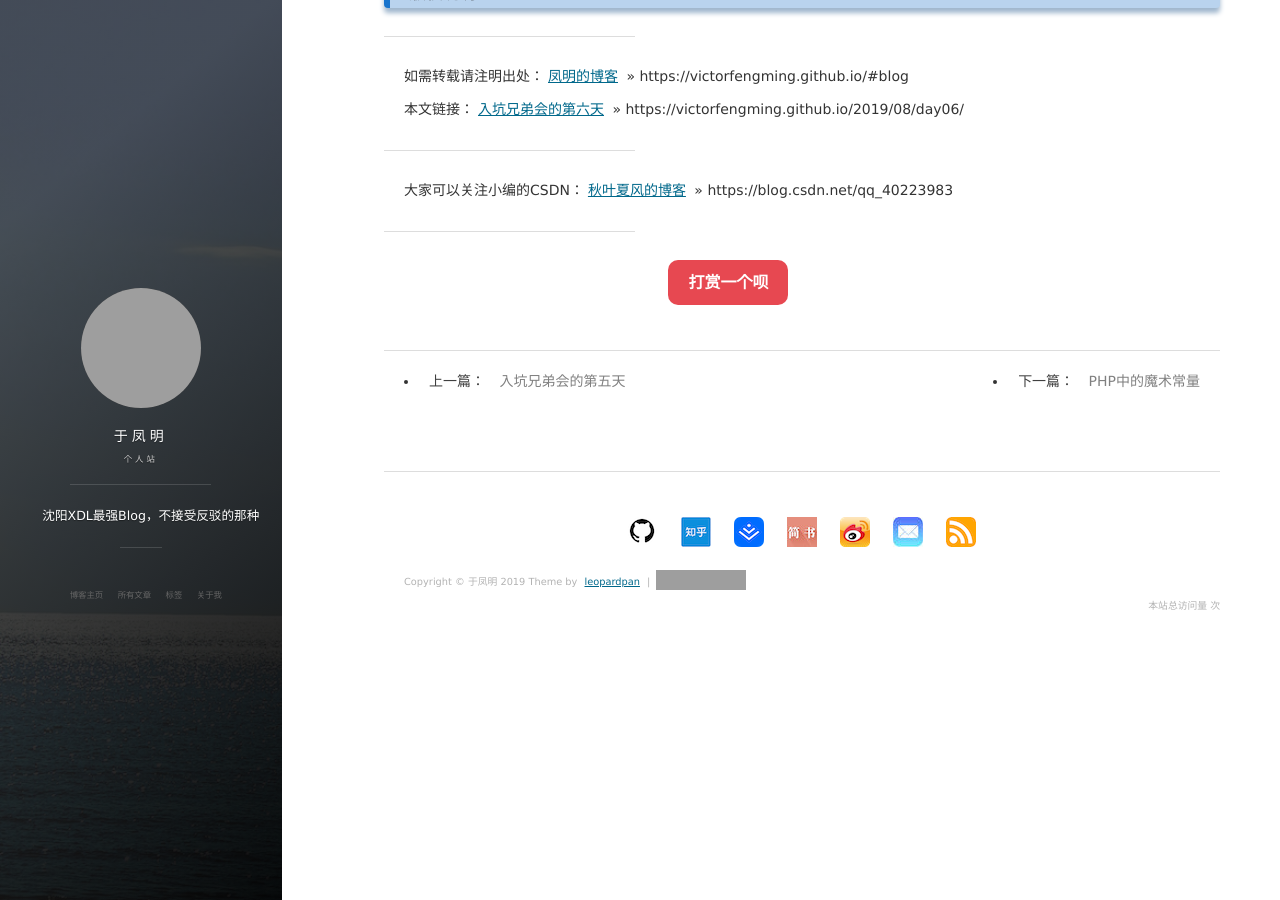
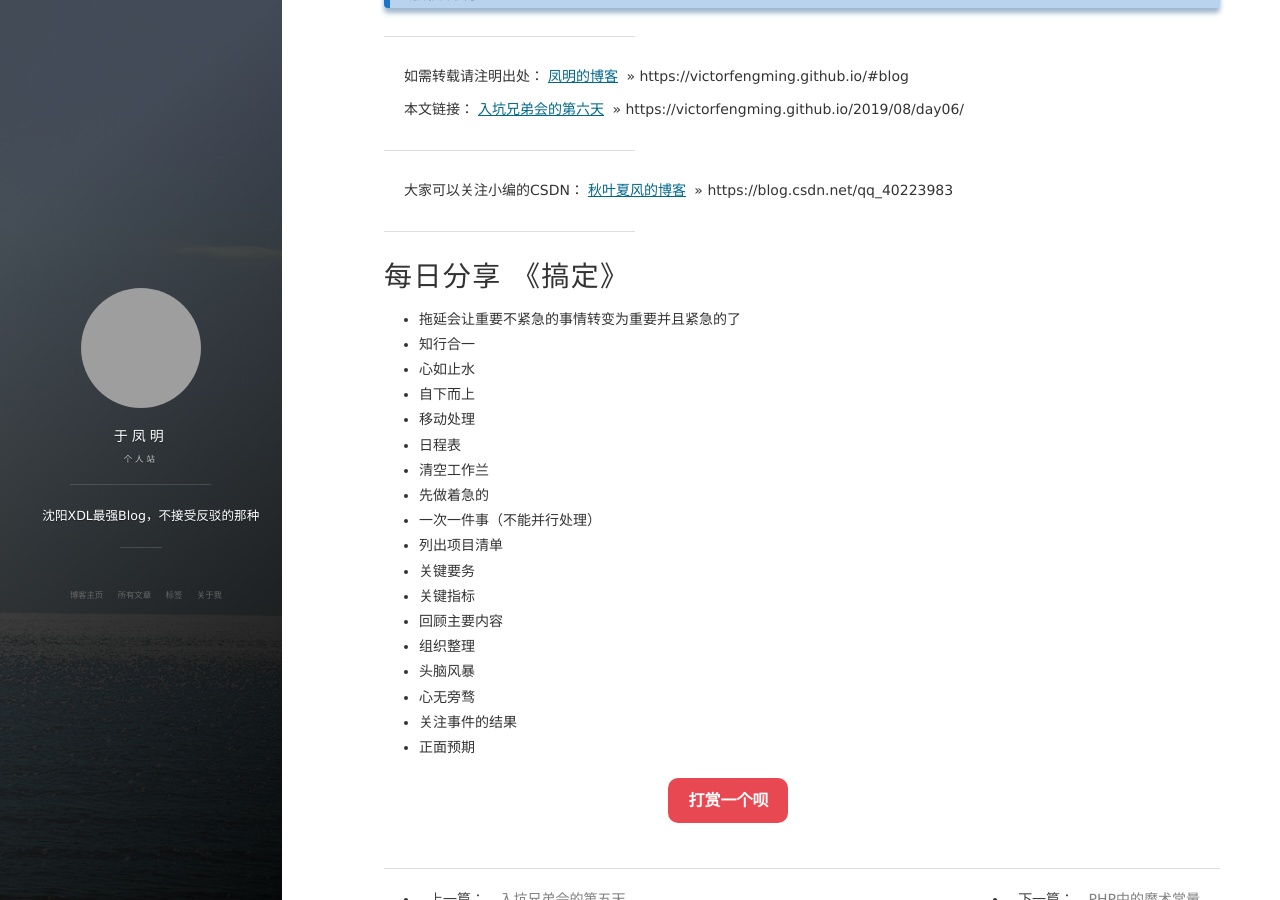
Before and after one commit to 1978413822/victorfengming.github.io, a Jekyll site: the page built from _posts/2019-08-19-day06.md, in a window 1280 px wide and 900 px high, scrolled down 313 px. Built offline with Jekyll 4.4.1, drawn with Linux system fonts in a browser that asks for light colours; nearby versions of some CDN libraries; comment, search, counter and statistics services are not loaded; grey boxes are pictures that could not be loaded.

Commit message:
关于更改

```diff
--- a/_posts/2019-08-19-day06.md
+++ b/_posts/2019-08-19-day06.md
@@ -9,7 +9,7 @@ tags: XDL
 # day06
 
 今天是第六天
-progit     17%
+progit  17%
 
 git命令，20多个总结一下，都了解一下
 
@@ -27,3 +27,26 @@ git命令，20多个总结一下，都了解一下
 大家可以关注小编的CSDN：[秋叶夏风的博客](https://blog.csdn.net/qq_40223983) » https://blog.csdn.net/qq_40223983
 
 ***
+
+
+
+
+# 每日分享  《搞定》
+- 拖延会让重要不紧急的事情转变为重要并且紧急的了
+- 知行合一
+- 心如止水
+- 自下而上
+- 移动处理
+- 日程表
+- 清空工作兰
+- 先做着急的
+- 一次一件事（不能并行处理）
+- 列出项目清单
+- 关键要务
+- 关键指标
+- 回顾主要内容
+- 组织整理
+- 头脑风暴
+- 心无旁骛
+- 关注事件的结果
+- 正面预期
```
